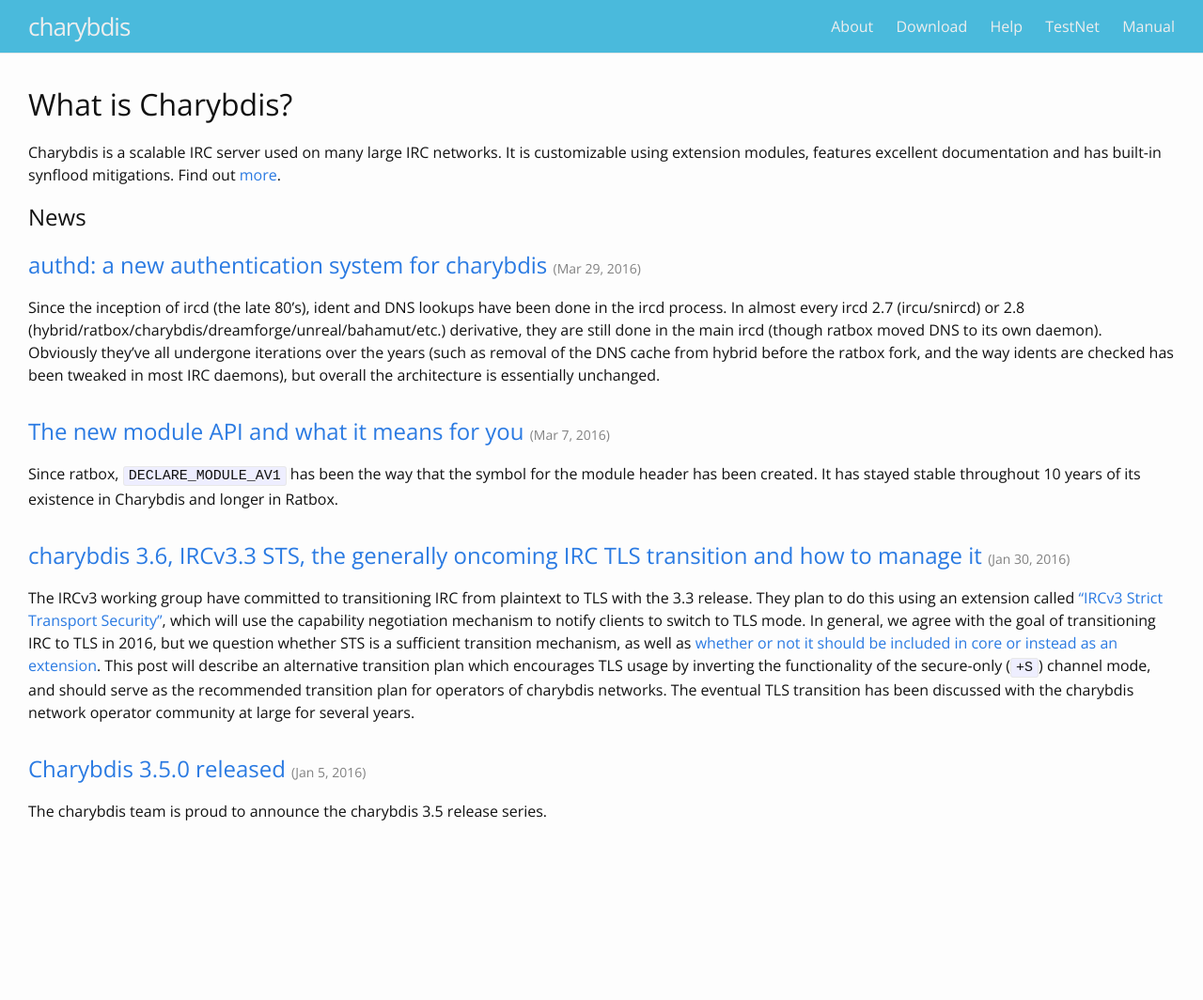
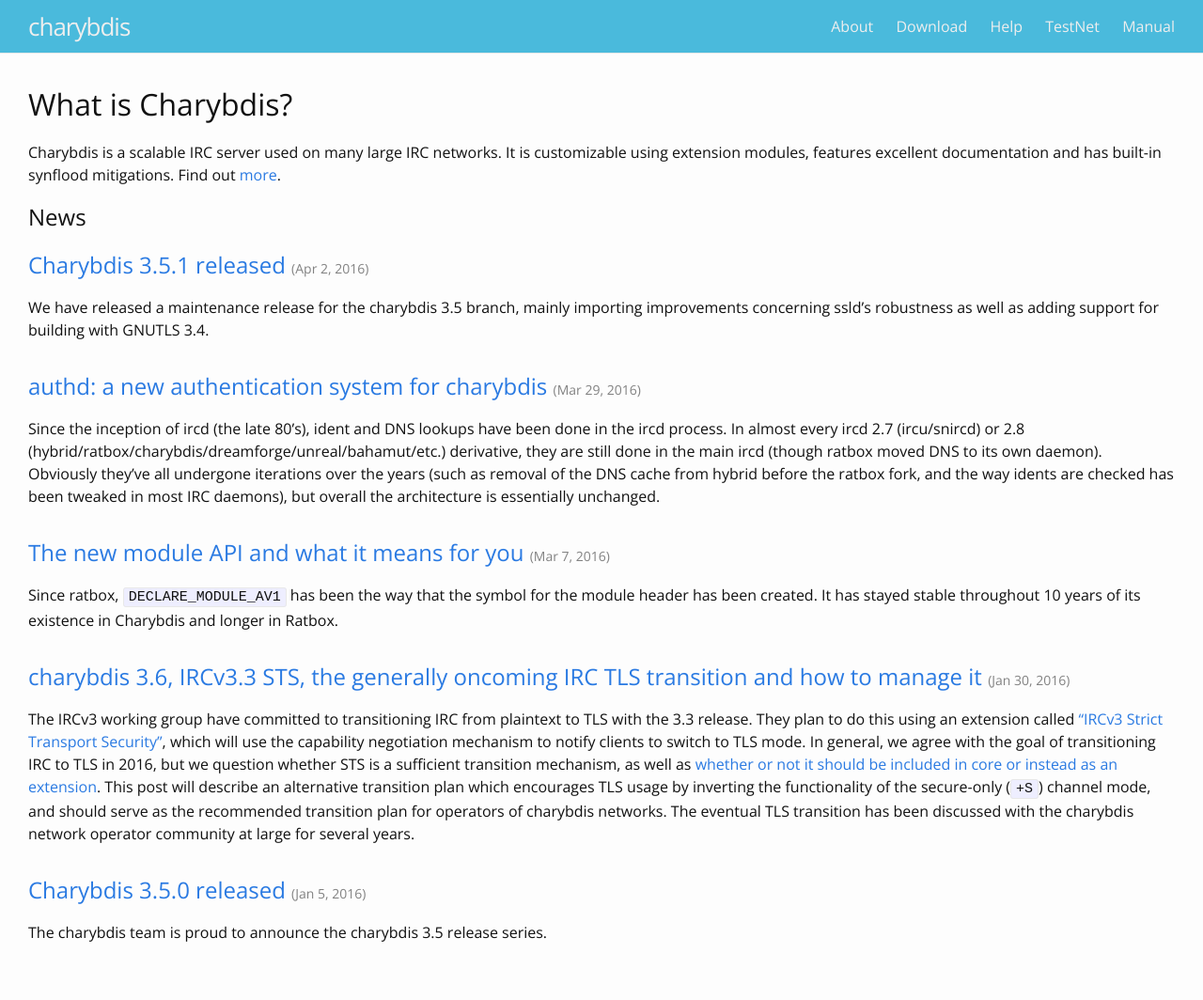
Before and after one commit to charybdis-ircd/charybdis-ircd.github.io, a Jekyll site: the page built from index.html, in a window 1280 px wide. Shown: the whole page at 94% size. Built offline with Jekyll 4.4.1, drawn with Linux system fonts in a browser that asks for light colours; before the commit the page ends 935 px from its top, so only the background shows below that; some of the changed lines change nothing that is shown.

Commit message:
charybdis 3.5.1 release

```diff
--- /dev/null
+++ b/_posts/2016-04-02-charybdis-3.5.1-release.md
@@ -0,0 +1,107 @@
+---
+layout: post
+title:  "Charybdis 3.5.1 released"
+---
+
+We have released a maintenance release for the charybdis 3.5 branch, mainly importing improvements
+concerning ssld's robustness as well as adding support for building with GNUTLS 3.4.
+
+## Downloading charybdis
+
+The charybdis 3.5.0 release can be downloaded via:
+
+* [distfiles.charybdis.io](http://distfiles.charybdis.io/charybdis-3.5.0.tar.bz2)
+
+## What's new in Charybdis 3.5?
+
+### server protocol
+- Fix propagation of ip_cloaking hostname changes (only when setting or
+  unsetting the umode after connection).
+- Fix a remote-triggerable crash triggered by the CAPAB parsing code.
+- As per the TS6 spec, require QS and ENCAP capabilities.
+- Require EX and IE capabilities (+e and +I cmodes).
+- Check that UIDs start with the server's SID.
+
+### user
+- Allow mode queries on mlocked modes. In particular, allow /mode #channel f
+  to query the forward channel even if +f is mlocked.
+- Strip colours from channel topics in /list.
+- If umode +D or +g are oper-only, don't advertise them in 005.
+- If MONITOR is not enabled, don't advertise it in 005.
+- Add starttls as per ircv3.
+- Abort a whowas listing when it would exceed SendQ, which would previously
+  disconnect the user.
+- Reject nicks with '~' in them, rather than truncating at the '~'.
+- Remove CHARSET=ascii from ISUPPORT
+- Use the normal rules for IP visibility in /whowas.
+- Cmode +c now strips '\x0F' (^O, formatting off), fixing weird rendering in
+  some clients that internally use mIRC formatting such as highlighted
+  messages in HexChat.
+- Indicate join failure because of the chm_sslonly extension (cmode +S) using
+  the same 480 numeric as ircd-ratbox.
+- Do not allow SASL authentication when the configured SASL agent is unavailable.
+- Automatically add unidentified users to the ACCEPT list when a user is set +R,
+  as we do when the user is set +g.
+- Implement IRCv3.2 capabilities:
+  - cap-notify
+  - chghost
+  - userhost-in-names
+- Implement the $&, $| and $m extban types:
+  - $& combines 1 or more child extbans as an AND expression
+  - $| combines 1 or more child extbans as an OR expression
+  - $m provides normal hostmask matching as an extban for the above
+- Do not allow STARTTLS if a connection is already using TLS.
+- Display an operator's privilege set in WHOIS.
+- The $o extban now matches against privilege set names as well as individual
+  privileges.  Privilege set names are preferred over individual privileges.
+
+### oper
+- Fix a crash with /testline.
+- Complain to opers if a server that isn't a service tries to
+  SU/RSFNC/NICKDELAY/SVSLOGIN.
+- Turn off umode +p (override) when deopering.
+- Make listener error messages (e.g. port already in use) visible by default
+  instead of only on snomask +d and in ioerrorlog.
+- Remove snotes on +r about GET/PUT/POST commands ("HTTP Proxy disconnected").
+- Add DNSBL snotes on snomask +r.
+
+### config
+- Add hide_uncommon_channels extension to hide uncommon channel memberships in WHOIS,
+  like in ircd-seven.
+- Add chm_nonotice extension, cmode +T to reject notices.
+- Add restrict-unauthenticated extension, prevents unauthenticated users from
+  doing anything as channel operator.
+- Add no_kill_services extension, prevents local opers from killing services.
+- Allow matching specific replies of DNSBLs, using the new matches option.
+- Remove blowfish crypt since it has the BSD advertising clause.
+- Fix SHA256 ($5$) crypt.
+- Make the channel::channel_target_change option actually work (it used to be
+  always on).
+- SSL/TLS listeners now have defer_accept unconditionally enabled on them.
+- The method used for certificate fingerprints (CertFP) is now configurable.
+  SHA1, SHA256 and SHA512 are available options.
+- The minimum user threshold for channels in default /list output is now
+  configurable.
+
+### misc
+- Work around timerfd/signalfd brokenness on OpenVZ.
+- Fix a compilation issue in libratbox/src/sigio.c with recent glibc.
+- Extend documentation slightly.
+- Remove a BSD advertising clause that permission was granted to remove.
+- Add support for hooking PRIVMSG/NOTICE.
+- Reenable and fix the GnuTLS support.
+- Add mbedTLS backend for SSL/TLS.
+- Remove EGD support.
+- Try other DNS servers if errors or corrupt replies are encountered.
+- Rename genssl.sh script to genssl.
+- Choose more secure SSL/TLS algorithms.
+- Fix reconnecting with SSL/TLS with some clients such as ChatZilla (see
+  https://bugzilla.mozilla.org/show_bug.cgi?id=858394#c34 for details.)
+- Improve error messages about the configuration file.
+- Fix a crash when compiled with recent clang on 32-bit systems.
+- Fix various memory leaks in rehash.
+- Fix various code quality issues.
+- Add --with-shared-sqlite to allow distribution packages to link to a shared
+  sqlite library. Using this is not recommended for on-server compilation.
+- ISUPPORT tokens which are actually provided by modules have been moved to their
+  respective modules.
--- a/download.md
+++ b/download.md
@@ -8,7 +8,7 @@
 
 The current stable release series is 3.5.
 
-  * [charybdis 3.5.0 source](http://distfiles.charybdis.io/charybdis-3.5.0.tar.bz2)
+  * [charybdis 3.5.1 source](http://distfiles.charybdis.io/charybdis-3.5.1.tar.bz2)
 
 Older versions are available at [distfiles.charybdis.io](http://distfiles.charybdis.io).
 
```
